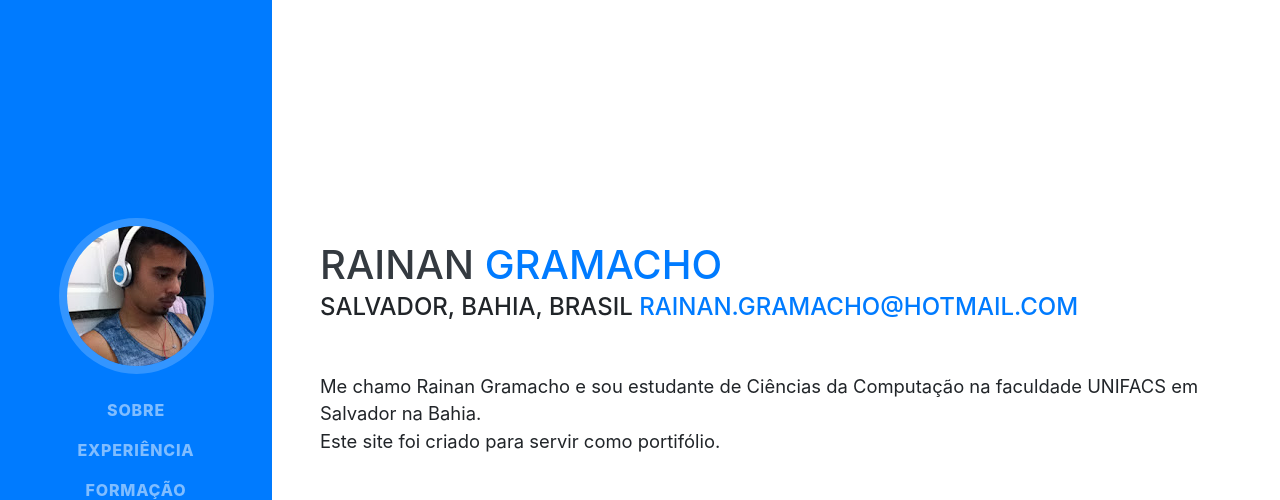
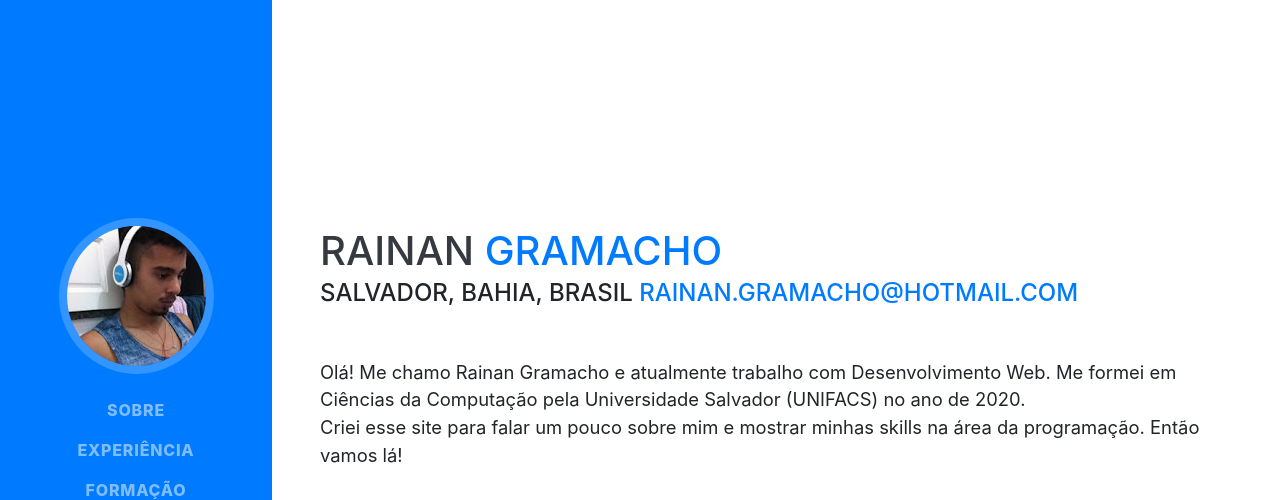
Before and after one commit to Rainangramacho/Rainangramacho.github.io, a website with bundled scripts: page index.html in a window 1280 px wide. Shown: the top 500 px of the page. Built offline with nearby package versions, Linux system fonts and the light colour scheme; a web font is replaced by a local one.

Commit message:
Realizando mudanças

```diff
--- a/index.html
+++ b/index.html
@@ -69,8 +69,8 @@
         <div class="subheading mb-5">Salvador, Bahia, Brasil
           <a href="mailto:rainan.gramacho@hotmail.com">rainan.gramacho@hotmail.com</a>
         </div>
-        <p class="lead mb-0">Me chamo Rainan Gramacho e sou estudante de Ciências da Computação na faculdade UNIFACS em Salvador na Bahia.</p>
-         <p class="lead mb-0">Este site foi criado para servir como portifólio.</p>
+        <p class="lead mb-0">Olá! Me chamo Rainan Gramacho e atualmente trabalho com Desenvolvimento Web. Me formei em Ciências da Computação pela Universidade Salvador (UNIFACS) no ano de 2020.</p>
+         <p class="lead mb-0">Criei esse site para falar um pouco sobre mim e mostrar minhas skills na área da programação. Então vamos lá!</p>
         <br><br>
         <div class="social-icons">
           <a href="https://www.linkedin.com/in/rainan-gramacho-568527137/">
```
